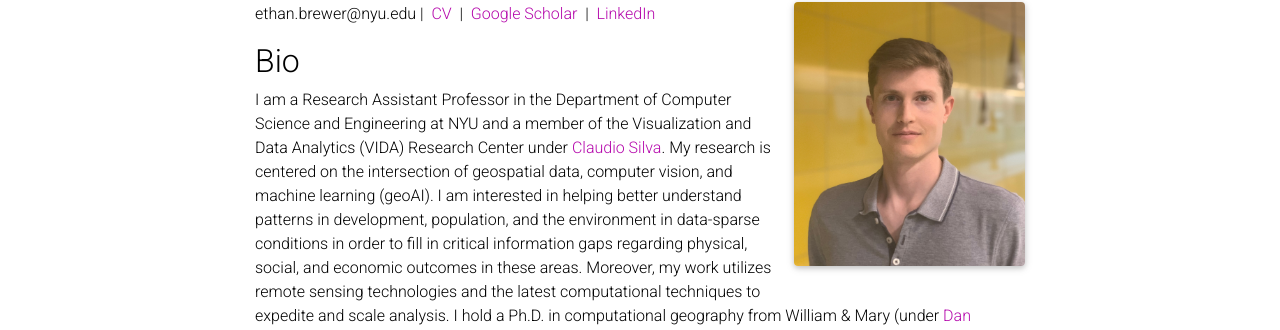
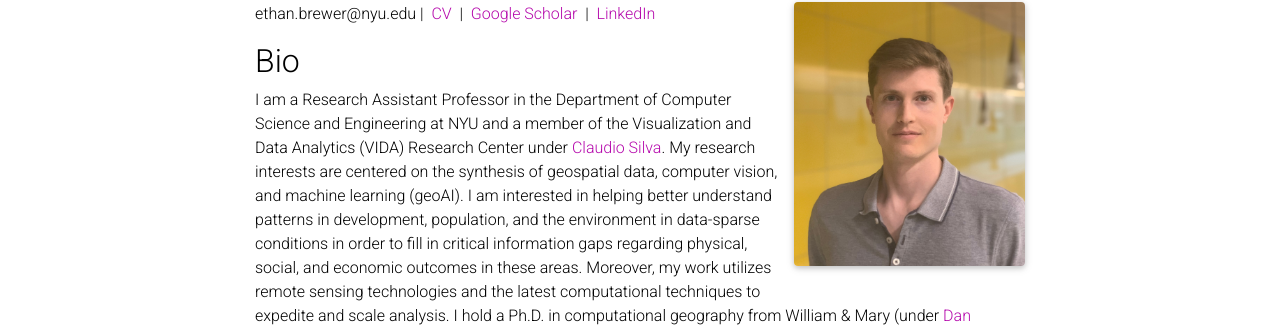
Before and after one commit to EMBrewer/EMBRewer.github.io, a Jekyll site: the page built from _pages/about.md, in a window 1280 px wide and 900 px high. Shown: the part 199-529 px from the top of the window. Built offline with Jekyll 4.4.1, drawn with Linux system fonts in a browser that asks for light colours; full-size pictures stand in for the smaller copies a plugin makes; comment, search, counter and statistics services are not loaded; a style sheet for code colours, icons or effects is not loaded.

Commit message:
Update about.md

```diff
--- a/_pages/about.md
+++ b/_pages/about.md
@@ -19,7 +19,7 @@
 [LinkedIn](https://www.linkedin.com/in/ethanbrewer/)
 &nbsp;
 ## Bio
-I am a Research Assistant Professor in the Department of Computer Science and Engineering at NYU and a member of the Visualization and Data Analytics (VIDA) Research Center under <a href='https://engineering.nyu.edu/faculty/claudio-silva'>Claudio Silva</a>. My research is centered on the intersection of geospatial data, computer vision, and machine learning (geoAI). I am interested in helping better understand patterns in development, population, and the environment in data-sparse conditions in order to fill in critical information gaps regarding physical, social, and economic outcomes in these areas. Moreover, my work utilizes remote sensing technologies and the latest computational techniques to expedite and scale analysis. I hold a Ph.D. in computational geography from William & Mary (under <a href='https://www.wm.edu/as/appliedscience/people/runfola_d.php'>Dan Runfola</a>), an M.S. in applied physics from William & Mary, and a B.S. in physics from UMBC.
+I am a Research Assistant Professor in the Department of Computer Science and Engineering at NYU and a member of the Visualization and Data Analytics (VIDA) Research Center under <a href='https://engineering.nyu.edu/faculty/claudio-silva'>Claudio Silva</a>. My research interests are centered on the synthesis of geospatial data, computer vision, and machine learning (geoAI). I am interested in helping better understand patterns in development, population, and the environment in data-sparse conditions in order to fill in critical information gaps regarding physical, social, and economic outcomes in these areas. Moreover, my work utilizes remote sensing technologies and the latest computational techniques to expedite and scale analysis. I hold a Ph.D. in computational geography from William & Mary (under <a href='https://www.wm.edu/as/appliedscience/people/runfola_d.php'>Dan Runfola</a>), an M.S. in applied physics from William & Mary, and a B.S. in physics from UMBC.
 
 &nbsp;
 ## Research Work
```
